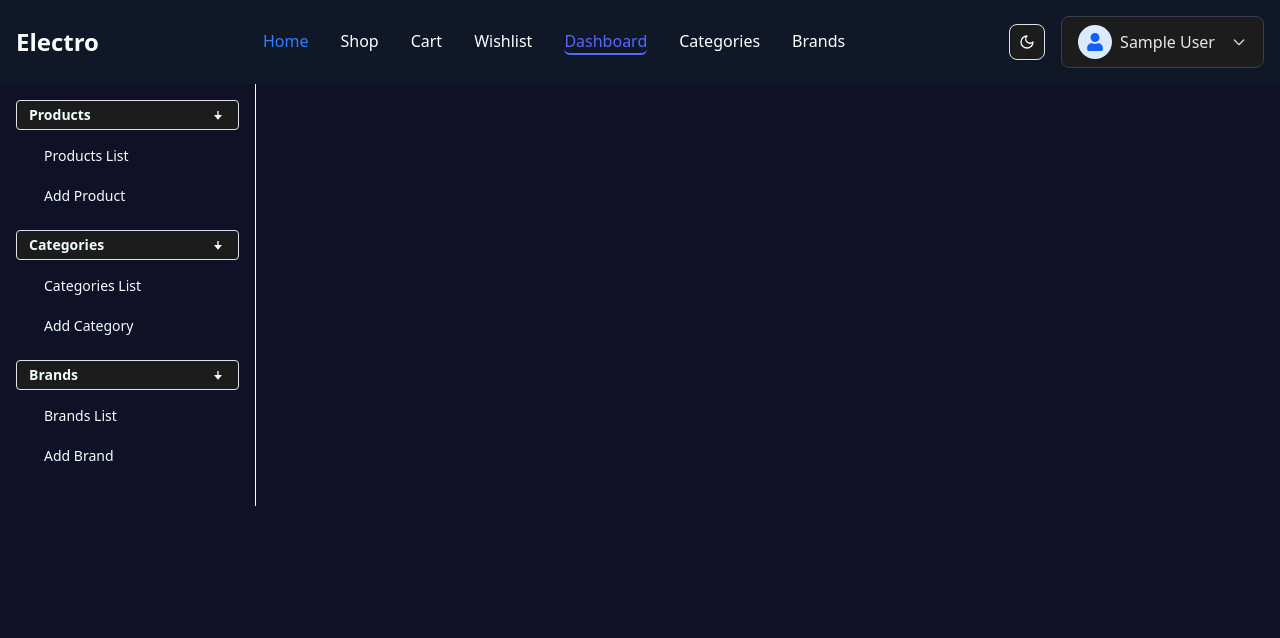
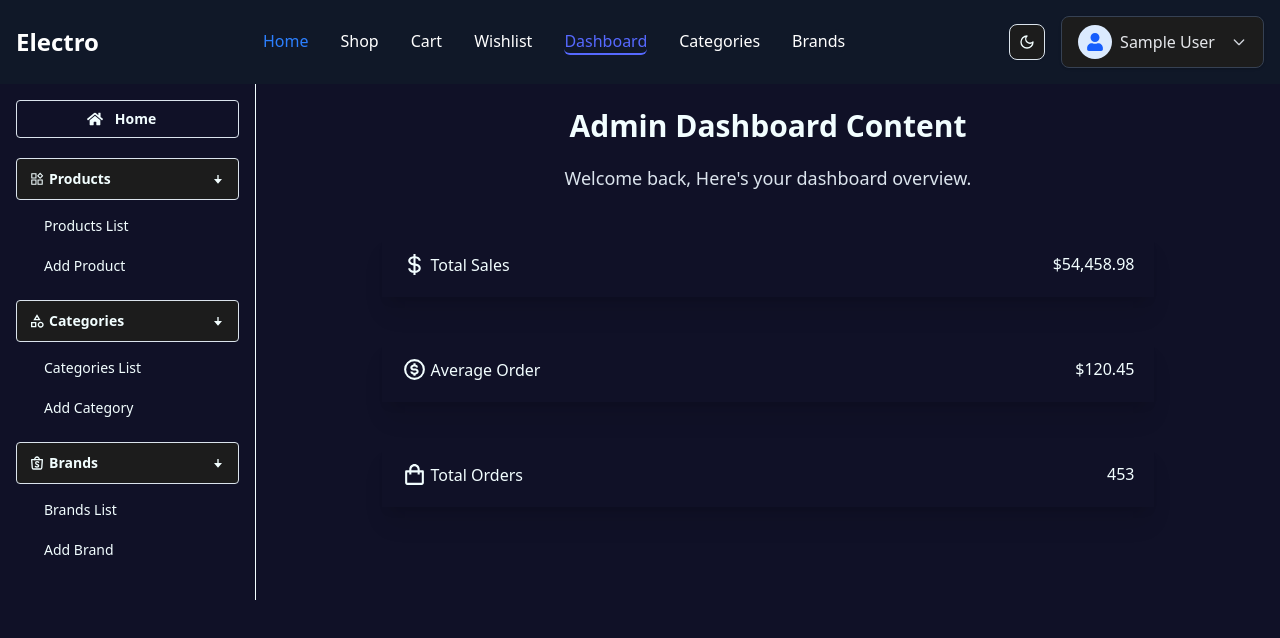
Before and after one commit to ibrahimeltbakh/Electro, a React (Vite) app: page /admin/home in a window 1280 px wide. Shown: the top 638 px of the page. Built offline with nearby package versions, Linux system fonts and the light colour scheme; sample sign-in values are in the browser's storage.

Commit message:
update dashboard home page

```diff
--- a/src/Hooks/products/productFunction.js
+++ b/src/Hooks/products/productFunction.js
@@ -4,12 +4,17 @@ import api from "@/lib/axios";
 const getToken = () => {
     return localStorage.getItem("token");
 }
+
 export const GetProducts = async () => {
-    const response = await api.get("/products", {
-
-    });
-    return response.data;
-
+    const res1 = await api.get("/products?page=1");
+    const data1 = res1.data;
+    const res2 = await api.get("/products?page=2");
+    const data2 = res2.data;
+    const combinedProducts = [...data1.products, ...data2.products];
+    return {
+        products: combinedProducts,
+        total: data1.totalProducts + data2.totalProducts,
+    };
 };
 
 
--- a/src/Hooks/products/useProducts.js
+++ b/src/Hooks/products/useProducts.js
@@ -2,8 +2,8 @@
 import { useQuery } from '@tanstack/react-query'
 import { GetProducts } from './productFunction'
 export default function useProducts() {
-    const Products = useQuery({
-    queryKey:["products"],
+  const Products = useQuery({
+    queryKey: ["products"],
     queryFn: GetProducts,
     staleTime: 5000,
   });
--- a/src/components/Admin/Products/ProductsTable.jsx
+++ b/src/components/Admin/Products/ProductsTable.jsx
@@ -20,9 +20,9 @@ const tableHead = [
   { title: "Actions", key: "actions" },
 ];
 
-const ITEMS_PER_PAGE = 6;
+const ITEMS_PER_PAGE = 5;
 
-export default function ProductsTable({ products }) {
+export default function ProductsTable({ products = [] }) {
   console.log(products);
   const [currentPage, setCurrentPage] = useState(1);
 
--- a/src/pages/Admin/AdminDashboard.jsx
+++ b/src/pages/Admin/AdminDashboard.jsx
@@ -3,15 +3,28 @@ import { Sidebar } from "../../components/Admin/sidebar/Sidebar";
 import { SidebarGroup } from "../../components/Admin/sidebar/SidebarGroup";
 import { SidebarItem } from "../../components/Admin/sidebar/SidebarItem";
 import { BiSolidDownArrowAlt } from "react-icons/bi";
+import { FaHome } from "react-icons/fa";
+import { AiOutlineProduct } from "react-icons/ai";
+import { MdOutlineCategory } from "react-icons/md";
+import { SiBrandfolder } from "react-icons/si";
+import { TbBrandShopee } from "react-icons/tb";
 
 const AdminDashboard = () => {
   return (
-    <div className="flex">
+    <div className="flex ">
       <Sidebar>
+        <div className=" border font-semibold rounded mb-5 flex items-center justify-center">
+          <FaHome />
+          <SidebarItem label="Home" to="/admin" />
+        </div>
+
         <SidebarGroup
           title={
-            <span className="flex justify-between items-center gap-1">
-              Products <BiSolidDownArrowAlt className="w-4 h-4" />
+            <span className="flex justify-between items-center gap-1 h-8">
+              <span className="flex flex-row items-center gap-1">
+                <AiOutlineProduct className="w-4 h-4" /> Products{" "}
+              </span>
+              <BiSolidDownArrowAlt className="w-4 h-4" />
             </span>
           }>
           <SidebarItem label="Products List" to="/admin/products" />
@@ -19,8 +32,11 @@ const AdminDashboard = () => {
         </SidebarGroup>
         <SidebarGroup
           title={
-            <span className="flex justify-between items-center gap-1">
-              Categories <BiSolidDownArrowAlt className="w-4 h-4" />
+            <span className="flex justify-between items-center gap-1 h-8">
+              <span className="flex flex-row items-center gap-1">
+                <MdOutlineCategory className="w-4 h-4" /> Categories{" "}
+              </span>{" "}
+              <BiSolidDownArrowAlt className="w-4 h-4" />
             </span>
           }>
           <SidebarItem label="Categories List" to="/admin/categories" />
@@ -28,8 +44,11 @@ const AdminDashboard = () => {
         </SidebarGroup>
         <SidebarGroup
           title={
-            <span className="flex justify-between items-center gap-1">
-              Brands <BiSolidDownArrowAlt className="w-4 h-4" />
+            <span className="flex justify-between items-center gap-1 h-8">
+              <span className="flex flex-row items-center gap-1">
+                <TbBrandShopee className="w-4 h-4" /> Brands{" "}
+              </span>{" "}
+              <BiSolidDownArrowAlt className="w-4 h-4" />
             </span>
           }>
           <SidebarItem label="Brands List" to="/admin/brands" />
@@ -38,9 +57,6 @@ const AdminDashboard = () => {
       </Sidebar>
 
       <div className="flex-1 p-6">
-        {/* <h1 className="text-secondary-foreground text-3xl font-bold mb-5 text-center">
-          Admin Dashboard Content
-        </h1> */}
         <Outlet />
       </div>
     </div>
--- /dev/null
+++ b/src/pages/Admin/Home.jsx
@@ -0,0 +1,54 @@
+import React from "react";
+import { BiDollar, BiDollarCircle, BiShoppingBag } from "react-icons/bi";
+
+export default function Home() {
+  // Static data
+  const totalSales = 54458.98;
+  const averageOrder = 120.45;
+  const totalOrders = 453;
+
+  return (
+    <div className="m-auto flex flex-col justify-center gap-10 items-center">
+      <div className="text-center">
+        <h1 className="text-secondary-foreground text-3xl font-bold mb-5">
+          Admin Dashboard Content
+        </h1>
+        <p className="text-lg font-medium text-muted-foreground">
+          Welcome back, Here's your dashboard overview.
+        </p>
+      </div>
+
+      <div className="flex gap-10 flex-wrap">
+        <div className="card w-full p-5 bg-base-100 shadow-xl">
+          <div className="card-body flex justify-between flex-wrap gap-3">
+            <h2 className="card-title flex gap-1 items-center">
+              <BiDollar size={25} />
+              Total Sales
+            </h2>
+            <p>${totalSales.toLocaleString()}</p>
+          </div>
+        </div>
+
+        <div className="card w-full p-5 bg-base-100 shadow-xl">
+          <div className="card-body flex justify-between flex-wrap gap-3">
+            <h2 className="card-title flex gap-1 items-center">
+              <BiDollarCircle size={25} />
+              Average Order
+            </h2>
+            <p>${averageOrder.toFixed(2)}</p>
+          </div>
+        </div>
+
+        <div className="card w-full p-5 bg-base-100 shadow-xl">
+          <div className="card-body flex justify-between flex-wrap gap-3">
+            <h2 className="card-title flex gap-1 items-center">
+              <BiShoppingBag size={25} />
+              Total Orders
+            </h2>
+            <p>{totalOrders.toLocaleString()}</p>
+          </div>
+        </div>
+      </div>
+    </div>
+  );
+}
--- a/src/pages/Admin/Products/Products.jsx
+++ b/src/pages/Admin/Products/Products.jsx
@@ -5,9 +5,10 @@ import ProductsTable from "../../../components/Admin/Products/ProductsTable";
 
 export default function Products() {
   const { data, isLoading, isError, error } = useProducts();
+  console.log(data);
 
   if (isError) {
-    <Error error={error} />;
+    return <Error error={error} />;
   }
   if (isLoading) {
     return <Loading />;
@@ -25,7 +26,7 @@ export default function Products() {
         Your Products
       </h1>
 
-      <ProductsTable products={data.products} />
+      <ProductsTable products={data?.products} />
     </div>
   );
 }
--- a/src/routes/adminRoutes.jsx
+++ b/src/routes/adminRoutes.jsx
@@ -7,8 +7,12 @@ import AddBrand from "@/pages/Admin/Brands/AddBrand";
 import UpdateProduct from "@/pages/Admin/Products/UpdateProduct";
 import UpdateCategory from "@/pages/Admin/Categories/UpdateCategory";
 import UpdateBrand from "@/pages/Admin/Brands/UpdateBrans";
+import Home from "@/pages/Admin/Home";
+import { Navigate } from "react-router-dom";
 
 const adminRoutes = [
+  { path: "", element: <Navigate to="home" replace /> },
+  { path: "home", element: <Home /> },
   { path: "products", element: <Products /> },
   { path: "products/add", element: <AddProduct /> },
   { path: "products/update/:id", element: <UpdateProduct /> },
```
